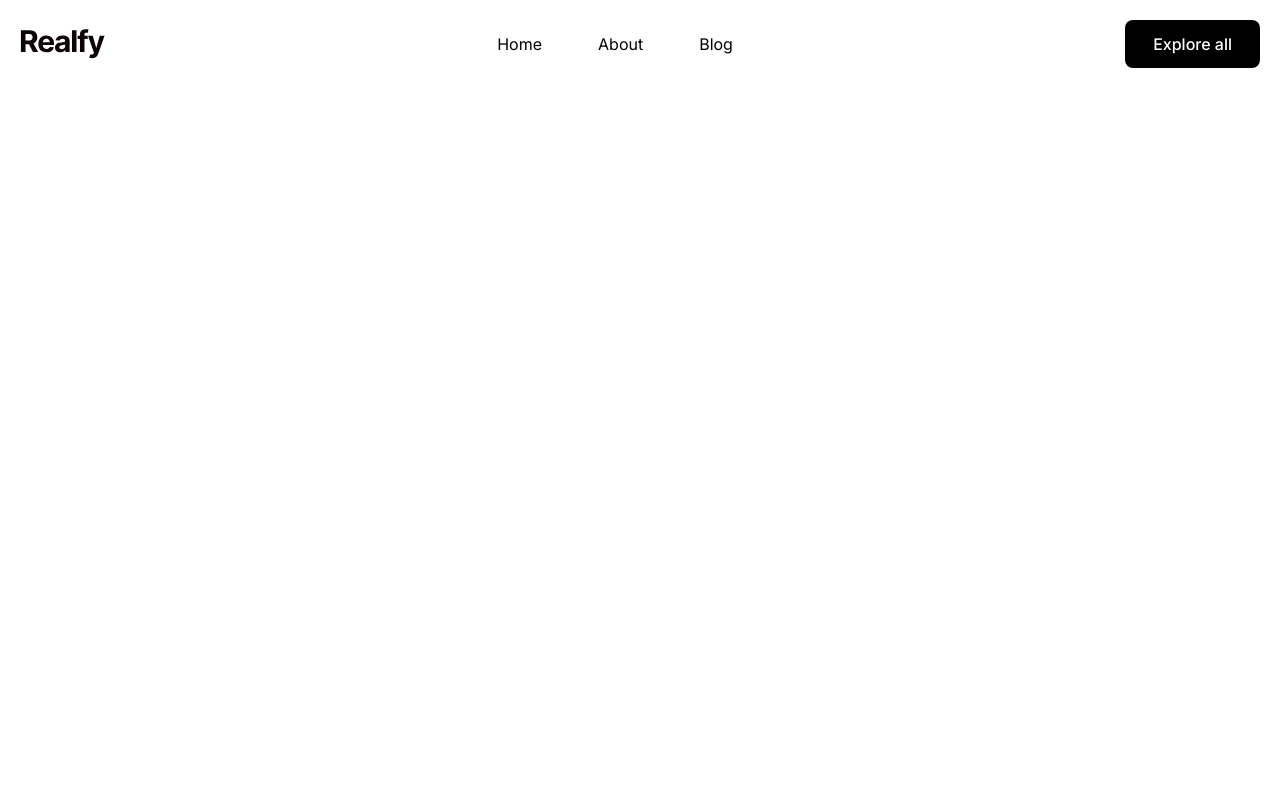
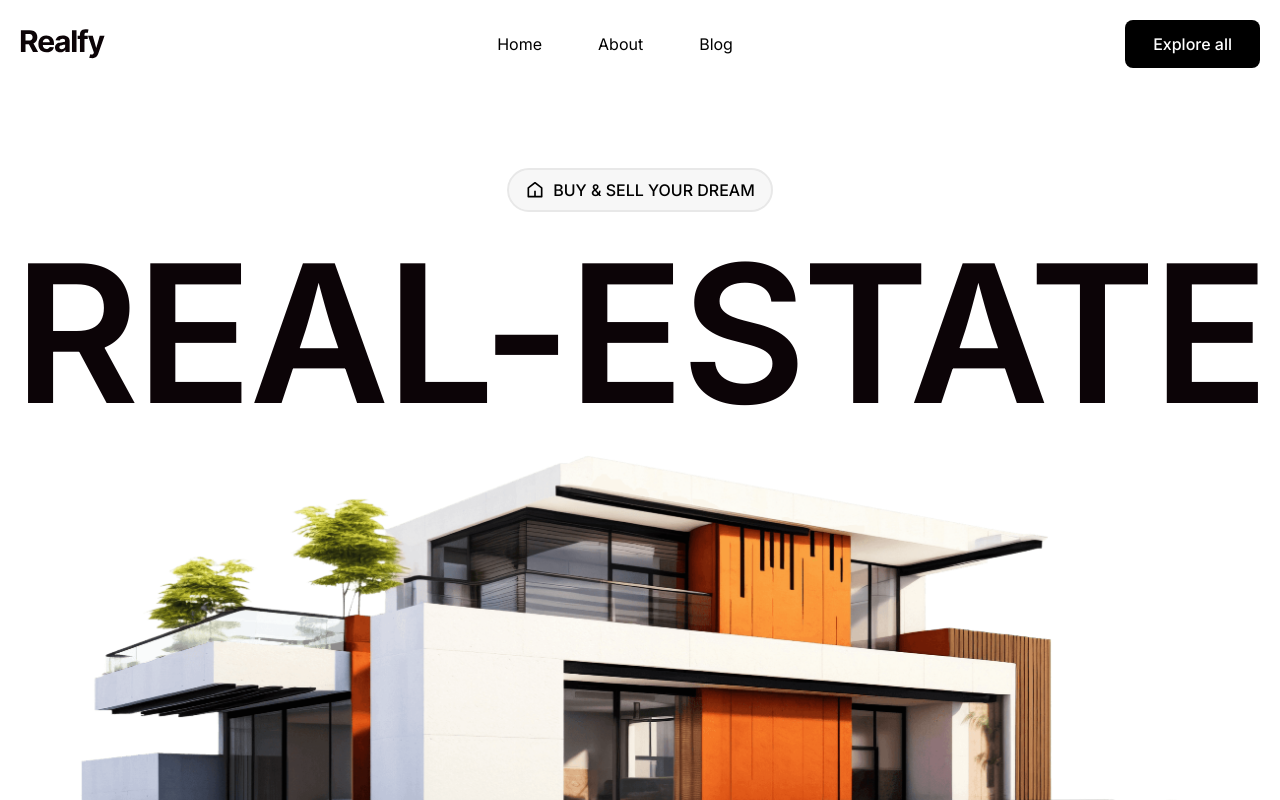
Before and after one commit to rowleks/realfy, a Vue app: page / in a window 1280 px wide. Shown: the top 800 px of the page. Built offline with nearby package versions, Linux system fonts and the light colour scheme.

Commit message:
feat(hero): add home hero section

```diff
--- a/src/components/buttons/ButtonPrimary.vue
+++ b/src/components/buttons/ButtonPrimary.vue
@@ -5,8 +5,7 @@
 </template>
 
 <script setup lang="ts">
-import { defineProps } from "vue";
-const props = defineProps(["link", "text"]);
+defineProps(["link", "text"]);
 </script>
 
 <style scoped></style>
--- /dev/null
+++ b/src/components/buttons/TitleButton.vue
@@ -0,0 +1,9 @@
+<template>
+  <div class="btn-secondary">
+    <slot></slot>
+  </div>
+</template>
+
+<script setup lang="ts"></script>
+
+<style scoped></style>
--- /dev/null
+++ b/src/components/hero/HomeHero.vue
@@ -0,0 +1,27 @@
+<template>
+  <div>
+    <section class="py-10 md:py-20">
+      <div class="space-y-4 text-center wrapper">
+        <TitleButton>
+          <div class="flex items-center gap-2">
+            <HomeSvg class="size-4 md:size-5" />
+            <h5>Buy & Sell Your Dream</h5>
+          </div>
+        </TitleButton>
+        <h1 class="title-heading">REAL-ESTATE</h1>
+        <img
+          src="../../assets/images/hero-image.png"
+          alt="Hero Image"
+          class="object-cover"
+        />
+      </div>
+    </section>
+  </div>
+</template>
+
+<script setup lang="ts">
+import TitleButton from "../buttons/TitleButton.vue";
+import HomeSvg from "../svg/HomeSvg.vue";
+</script>
+
+<style scoped></style>
--- a/src/pages/HomePage.vue
+++ b/src/pages/HomePage.vue
@@ -1,9 +1,11 @@
 <template>
   <NavBar />
+  <HomeHero />
 </template>
 
 <script setup lang="ts">
 import NavBar from "@/components/header/Navbar.vue";
+import HomeHero from "@/components/hero/HomeHero.vue";
 </script>
 
 <style scoped></style>
--- a/src/style.css
+++ b/src/style.css
@@ -16,6 +16,10 @@
   h1 {
     @apply text-3xl font-bold text-primary;
   }
+
+  h1.title-heading {
+    @apply font-semibold text-5xl md:text-7xl lg:text-8xl xl:text-[12rem] leading-[1.1] -tracking-[3px];
+  }
 }
 
 @layer components {
@@ -25,6 +29,10 @@
 
   .btn {
     @apply inline-flex items-center justify-center py-3 px-5 md:px-7 text-white font-medium bg-black rounded-lg hover:bg-black/80 transition-colors duration-300;
+  }
+
+  .btn-secondary {
+    @apply bg-[#f7f7f7] border-2 border-[#e8e8e8] rounded-4xl uppercase inline-flex items-center justify-center px-4 py-2 font-medium text-xs md:text-base;
   }
 }
 
```
